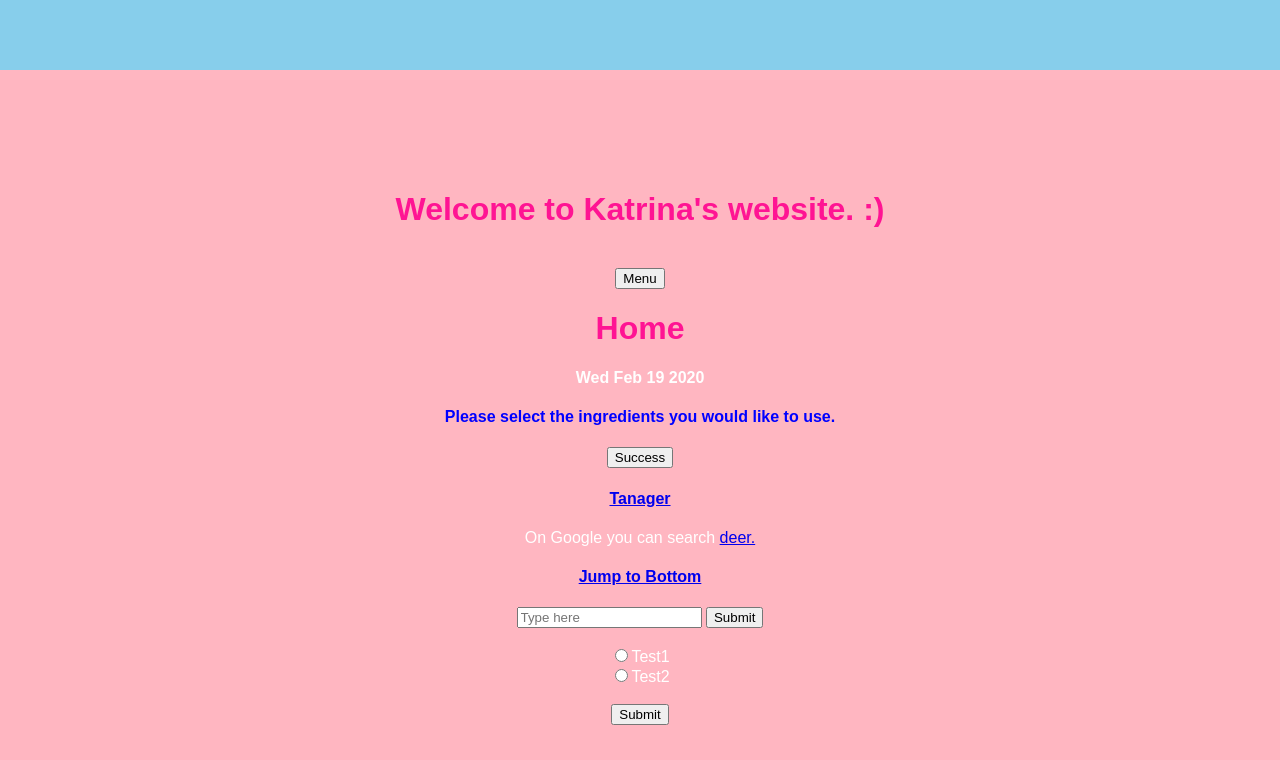
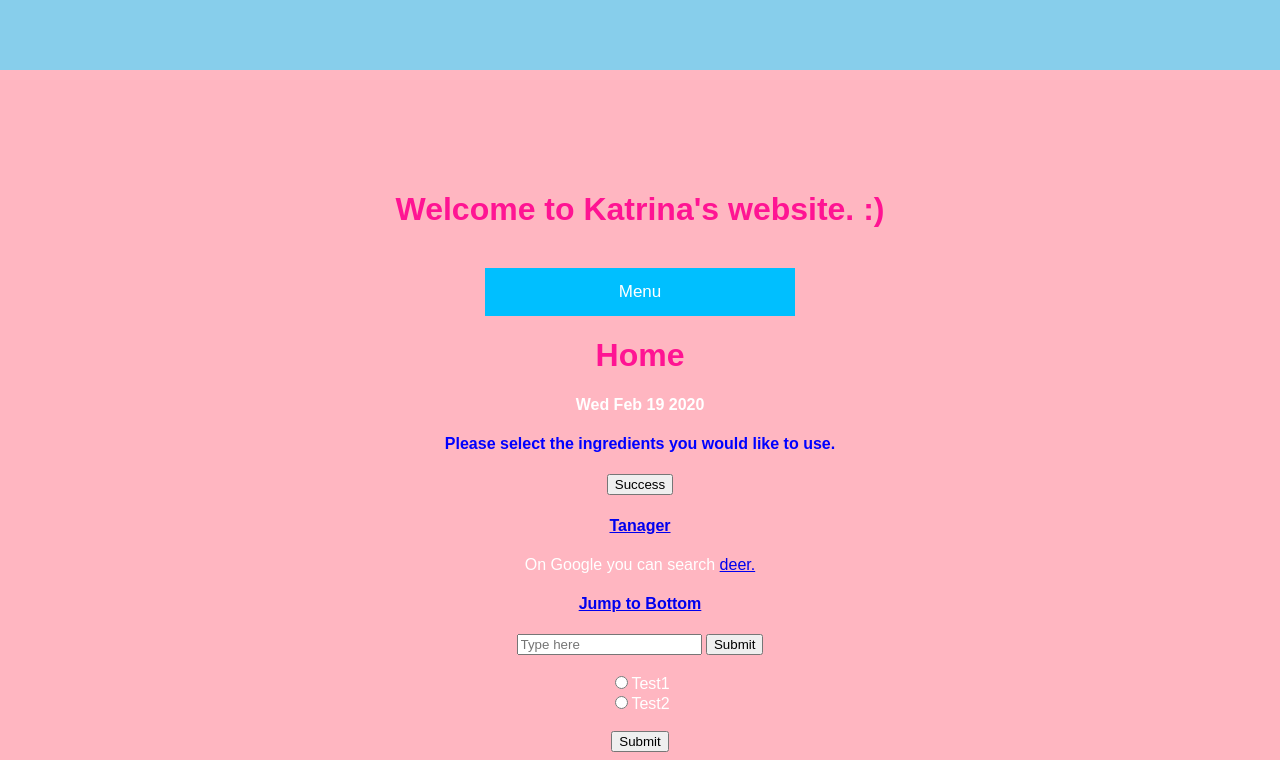
Before and after one commit to katrina864/website, a plain HTML site: page index.html in a window 1280 px wide. Shown: the top 760 px of the page. Drawn offline with Linux system fonts and the light colour scheme.

Commit message:
Update index.html

```diff
--- a/index.html
+++ b/index.html
@@ -37,7 +37,7 @@
     <br>
     <!-- Use any element to open the sidenav -->
 <!--  <span onclick="openNav()">open</span>   -->
-<button onclick="openNav()">Menu</button>
+<button class="menu" onclick="openNav()">Menu</button>
 
     <br>
     <h1 style="color: deeppink;">Home</h1>
```
